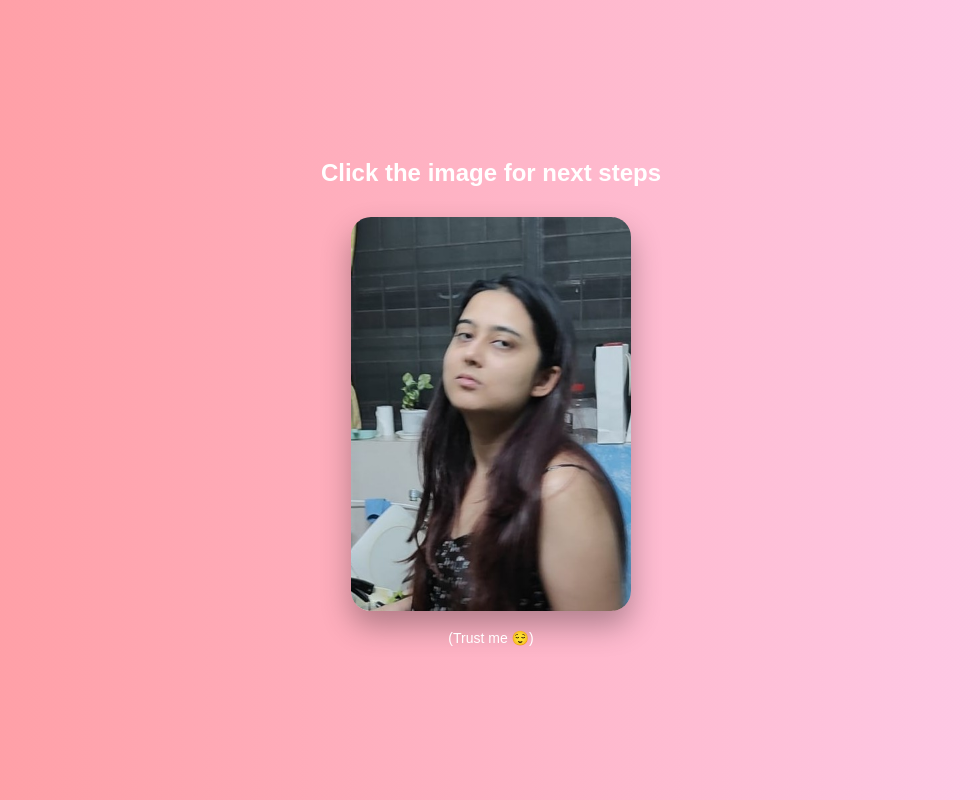
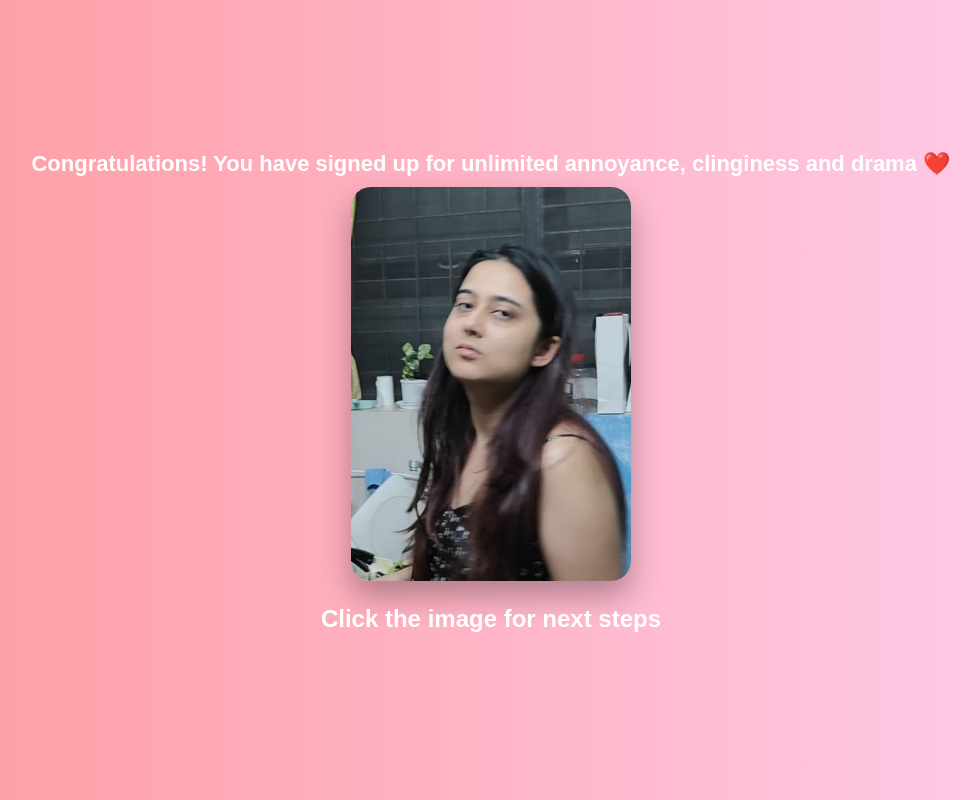
Before and after one commit to theshelbycompany99-lgtm/First-WebPage, a plain HTML site: page yes.html in a window 1280 px wide. Shown: the whole page, without its empty margins (149-1129 px from the left). Drawn offline with Linux system fonts and the light colour scheme.

Commit message:
Update yes.html

```diff
--- a/yes.html
+++ b/yes.html
@@ -14,6 +14,12 @@
       flex-direction: column;
       text-align: center;
     }
+
+    h1 {
+  color: white;
+  margin-bottom: 10px;
+  font-size: 22px;
+}
 
     h2 {
       color: white;
@@ -42,13 +48,13 @@
 
 <body>
 
-  <h2>Click the image for next steps</h2>
+  <h1>Congratulations! You have signed up for unlimited annoyance, clinginess and drama ❤️</h1>
 
   <a href="https://www.skyscanner.co.in/routes/maa/del/chennai-to-delhi-indira-gandhi-international.html">
     <img src="reet.jpg" alt="Special Image">
   </a>
 
-  <p>(Trust me 😌)</p>
+  <h2>Click the image for next steps</h2>
 
 </body>
 </html>
```
